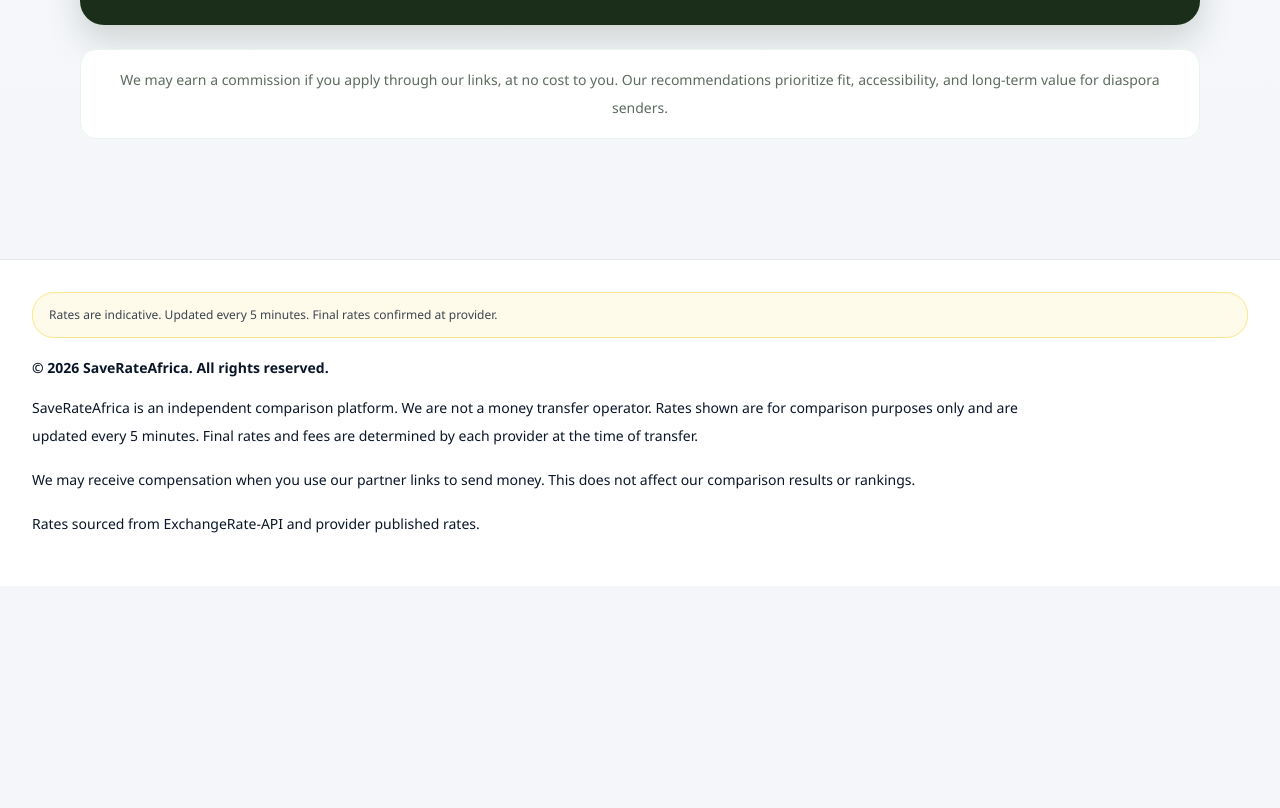
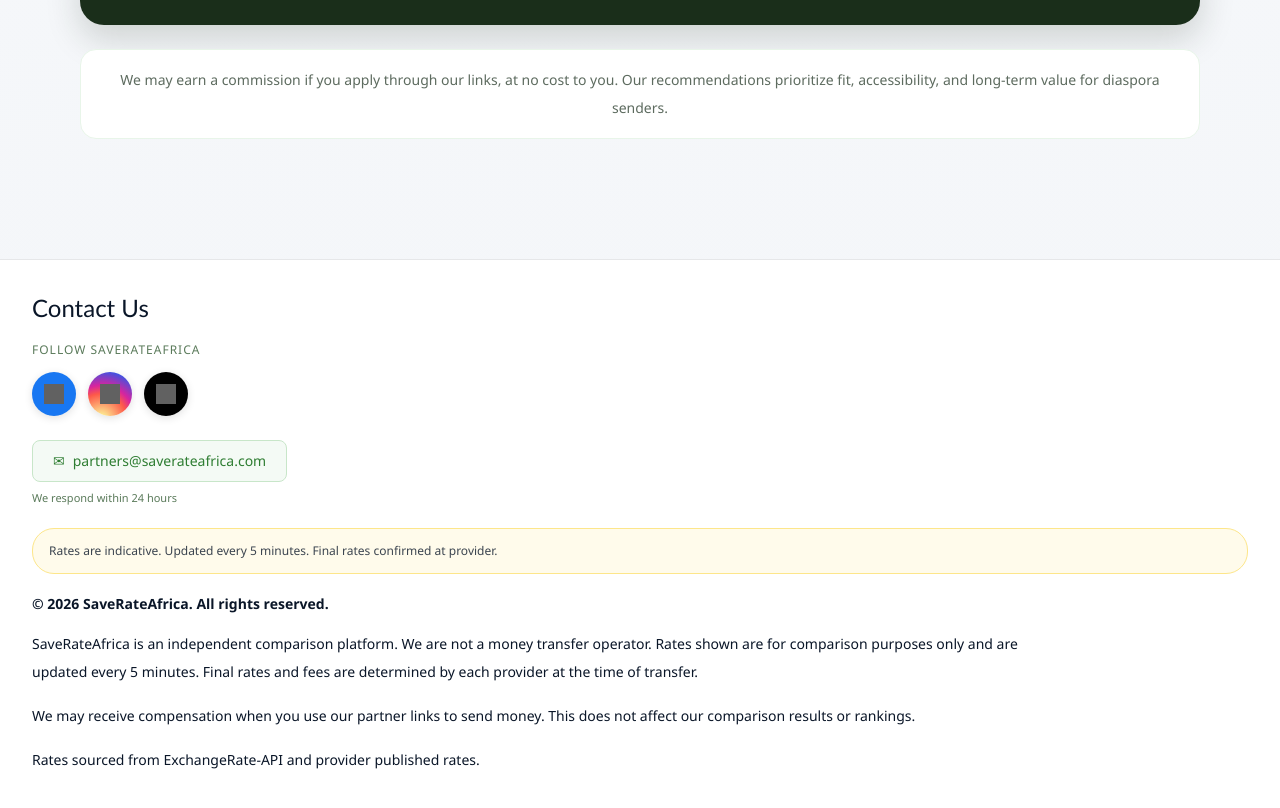
Before and after one commit to Chinenyeonukogu/SaveRateAfrica, a Next.js app: page /credit-cards in a window 1280 px wide. Shown: the part 2889-3697 px from the top of the page. Before the commit the page ends 3475 px from the top, so only its background shows below. Built offline with nearby package versions, Linux system fonts and the light colour scheme; grey boxes are pictures that could not be loaded.

Commit message:
Enhance contact footer section

```diff
--- a/components/SiteFooter.tsx
+++ b/components/SiteFooter.tsx
@@ -1,8 +1,88 @@
+import type { CSSProperties } from "react";
+
 export function SiteFooter() {
+  const socialLinks: Array<{
+    alt: string;
+    bgClassName?: string;
+    href: string;
+    iconSrc: string;
+    style?: CSSProperties;
+  }> = [
+    {
+      alt: "Facebook",
+      bgClassName: "bg-[#1877F2]",
+      href: "https://www.facebook.com/saverateafrica",
+      iconSrc:
+        "https://cdn.jsdelivr.net/npm/simple-icons@latest/icons/facebook.svg"
+    },
+    {
+      alt: "Instagram",
+      href: "https://www.instagram.com/saverateafrica",
+      iconSrc:
+        "https://cdn.jsdelivr.net/npm/simple-icons@latest/icons/instagram.svg",
+      style: {
+        background:
+          "radial-gradient(circle at 30% 107%, #fdf497 0%, #fdf497 5%, #fd5949 45%, #d6249f 60%, #285AEB 90%)"
+      }
+    },
+    {
+      alt: "TikTok",
+      bgClassName: "bg-black",
+      href: "https://www.tiktok.com/@saverateafrica",
+      iconSrc:
+        "https://cdn.jsdelivr.net/npm/simple-icons@latest/icons/tiktok.svg"
+    }
+  ] as const;
+
   return (
     <section id="contact" className="scroll-mt-24">
       <footer className="border-t border-brand-navy/10 bg-white px-4 py-8 text-sm text-brand-navy/72 sm:px-6 lg:px-8">
         <div className="mx-auto max-w-7xl space-y-5 pb-24 md:pb-4">
+          <div className="space-y-4">
+            <h2 className="text-2xl font-heading text-brand-navy">Contact Us</h2>
+
+            <div>
+              <p className="mb-3 text-[12px] uppercase tracking-[1px] text-[#5a7a5a]">
+                Follow SaveRateAfrica
+              </p>
+
+              <div className="mb-6 flex flex-wrap items-center gap-3">
+                {socialLinks.map((link) => (
+                  <a
+                    key={link.alt}
+                    aria-label={link.alt}
+                    className={`flex h-11 w-11 items-center justify-center rounded-full text-white no-underline shadow-[0_2px_8px_rgba(0,0,0,0.12)] transition-[transform,box-shadow] duration-200 hover:scale-110 hover:shadow-[0_4px_12px_rgba(0,0,0,0.15)] ${link.bgClassName ?? ""}`}
+                    href={link.href}
+                    rel="noopener noreferrer"
+                    style={link.style}
+                    target="_blank"
+                  >
+                    <img
+                      alt={link.alt}
+                      className="h-5 w-5 invert"
+                      height="20"
+                      src={link.iconSrc}
+                      width="20"
+                    />
+                  </a>
+                ))}
+              </div>
+
+              <div>
+                <a
+                  className="inline-flex items-center gap-2 rounded-[8px] border border-[#c8e6c9] bg-[#f4faf5] px-5 py-2.5 text-[14px] font-medium text-[#2e7d32] no-underline transition-[background-color,border-color] duration-200 hover:border-[#2e7d32] hover:bg-[#e8f5e9]"
+                  href="mailto:partners@saverateafrica.com"
+                >
+                  <span aria-hidden="true">✉</span>
+                  <span>partners@saverateafrica.com</span>
+                </a>
+                <p className="mt-1.5 text-[11px] text-[#5a7a5a]">
+                  We respond within 24 hours
+                </p>
+              </div>
+            </div>
+          </div>
+
           <div className="rounded-[22px] border border-amber-200 bg-amber-50 px-4 py-3 text-xs font-medium leading-5 text-brand-navy/80">
             Rates are indicative. Updated every 5 minutes. Final rates confirmed at
             provider.
```
